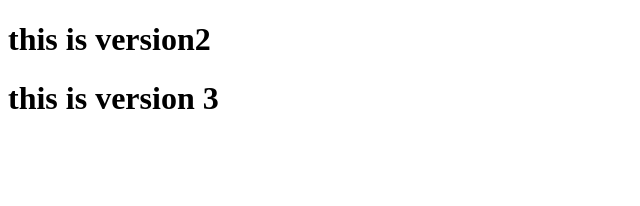
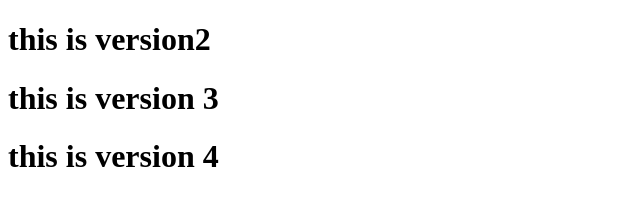
Before and after one commit to skmanojsethi/Manojrepo, a plain HTML site: page index.html in a window 1280 px wide. Shown: the whole page, without its empty margins (0-640 px from the left). Drawn offline with Linux system fonts and the light colour scheme.

Commit message:
version4 added

```diff
--- a/index.html
+++ b/index.html
@@ -8,5 +8,6 @@
 <body>
     <h1>this is version2 </h1>
     <h1>this is version 3</h1>
+    <h1>this is version 4</h1>
 </body>
 </html>
```
